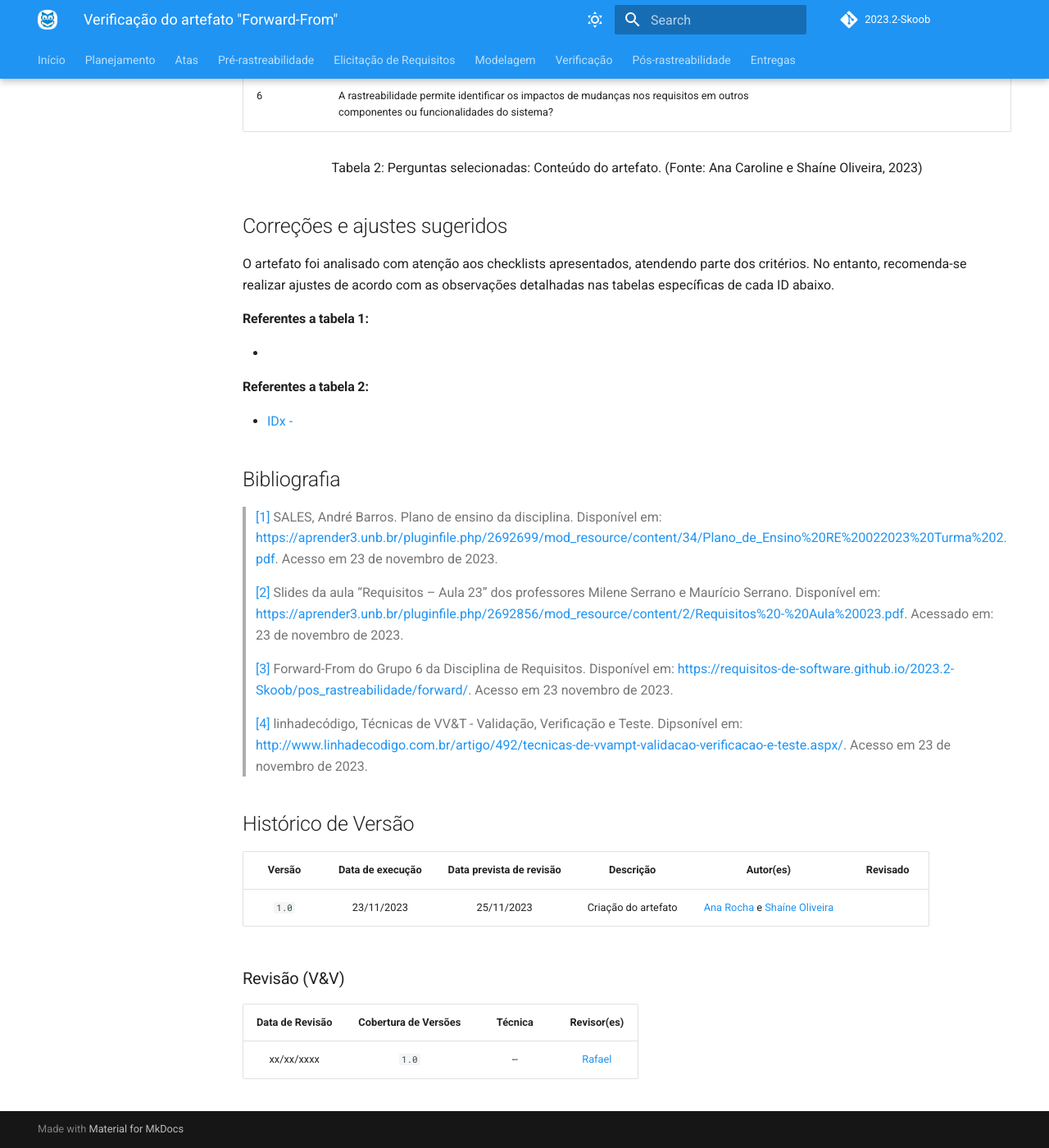
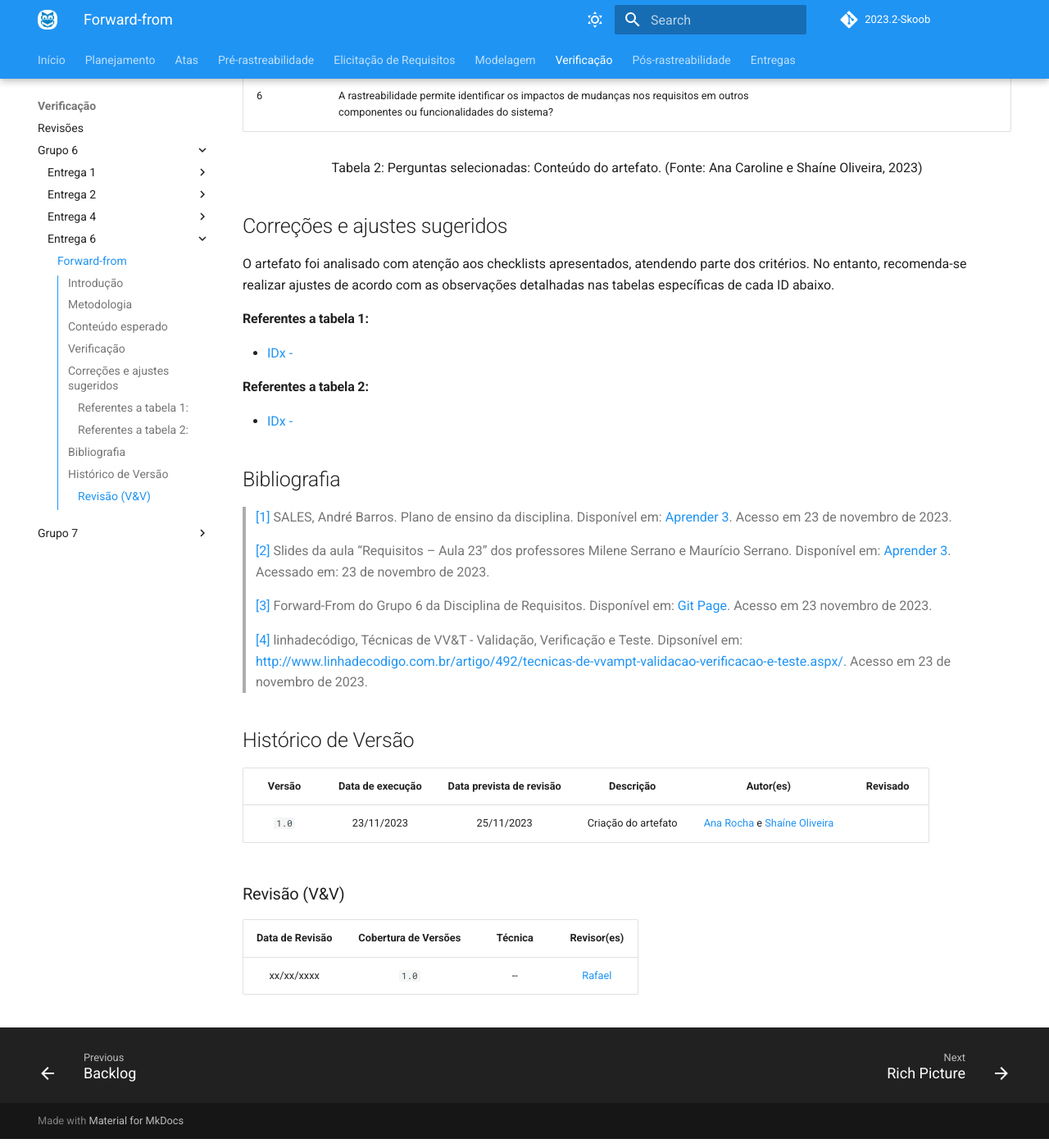
Before and after one commit to Requisitos-de-Software/2023.2-Skoob, an MkDocs documentation site: the page built from docs/verificacao/grupo6/forward_6.md, in a window 1280 px wide and 1400 px high, scrolled down 2597 px. Shown: the whole window at 82% size. Built offline with MkDocs 1.6.1 and Material for MkDocs 9.7.7, drawn with Linux system fonts in a browser that asks for light colours; comment, search, counter and statistics services are not loaded.

Commit message:
verificação cronograma

```diff
--- a/docs/verificacao/grupo6/forward_6.md
+++ b/docs/verificacao/grupo6/forward_6.md
@@ -79,19 +79,19 @@
 
 #### Referentes a tabela 1:
 
--
+- [IDx -  ](#Tabela1)
 
 #### Referentes a tabela 2:
 
-- [IDx -  ](#verificacao)
+- [IDx -  ](#Tabela2)
 
 ## Bibliografia
 
-> <a id="a" href="#aa">[1]</a> SALES, André Barros. Plano de ensino da disciplina. Disponível em: <https://aprender3.unb.br/pluginfile.php/2692699/mod_resource/content/34/Plano_de_Ensino%20RE%20022023%20Turma%202.pdf>. Acesso em 23 de novembro de 2023.
+> <a id="a" href="#aa">[1]</a> SALES, André Barros. Plano de ensino da disciplina. Disponível em: [Aprender 3](https://aprender3.unb.br/pluginfile.php/2692699/mod_resource/content/34/Plano_de_Ensino%20RE%20022023%20Turma%202.pdf). Acesso em 23 de novembro de 2023.
 
-> <a id="b" href="#bb">[2]</a> Slides da aula “Requisitos – Aula 23” dos professores Milene Serrano e Maurício Serrano. Disponível em: <https://aprender3.unb.br/pluginfile.php/2692856/mod_resource/content/2/Requisitos%20-%20Aula%20023.pdf>. Acessado em: 23 de novembro de 2023.
+> <a id="b" href="#bb">[2]</a> Slides da aula “Requisitos – Aula 23” dos professores Milene Serrano e Maurício Serrano. Disponível em: [Aprender 3](https://aprender3.unb.br/pluginfile.php/2692856/mod_resource/content/2/Requisitos%20-%20Aula%20023.pdf). Acessado em: 23 de novembro de 2023.
 
-> <a id="c" href="#cc">[3]</a> Forward-From do Grupo 6 da Disciplina de Requisitos. Disponível em: <https://requisitos-de-software.github.io/2023.2-Skoob/pos_rastreabilidade/forward/>. Acesso em 23 novembro de 2023.
+> <a id="c" href="#cc">[3]</a> Forward-From do Grupo 6 da Disciplina de Requisitos. Disponível em: [Git Page](https://requisitos-de-software.github.io/2023.2-Skoob/pos_rastreabilidade/forward/). Acesso em 23 novembro de 2023.
 
 > <a id="d" href="#dd">[4]</a> linhadecódigo, Técnicas de VV&T - Validação, Verificação e Teste. Dipsonível em: <http://www.linhadecodigo.com.br/artigo/492/tecnicas-de-vvampt-validacao-verificacao-e-teste.aspx/>. Acesso em 23 de novembro de 2023.
 
--- a/mkdocs.yml
+++ b/mkdocs.yml
@@ -67,6 +67,16 @@
     - Histórias de Usuários: modelagem/user_story.md
   - Verificação:
     - Revisões: verificacao/revisoes.md
+    - Grupo 6:
+      - Entrega 1:
+        - Cronograma Planejado: verificacao/grupo6/cronograma_6.md
+        - Ferramentas: verificacao/grupo6/ferramentas_6.md
+      - Entrega 2:
+        - Requisitos Elicitados: verificacao/grupo6/requisitos_6.md
+      - Entrega 4:
+        - Backlog: verificacao/grupo6/backlog_6.md
+      - Entrega 6:
+        - Forward-from: verificacao/grupo6/forward_6.md
     - Grupo 7:
       - Entrega 1:
         - Rich Picture: verificacao/grupo7/richpicture.md
```
Also changed, not shown: docs/verificacao/grupo6/cronograma_6.md (added, +116 -0 lines).
